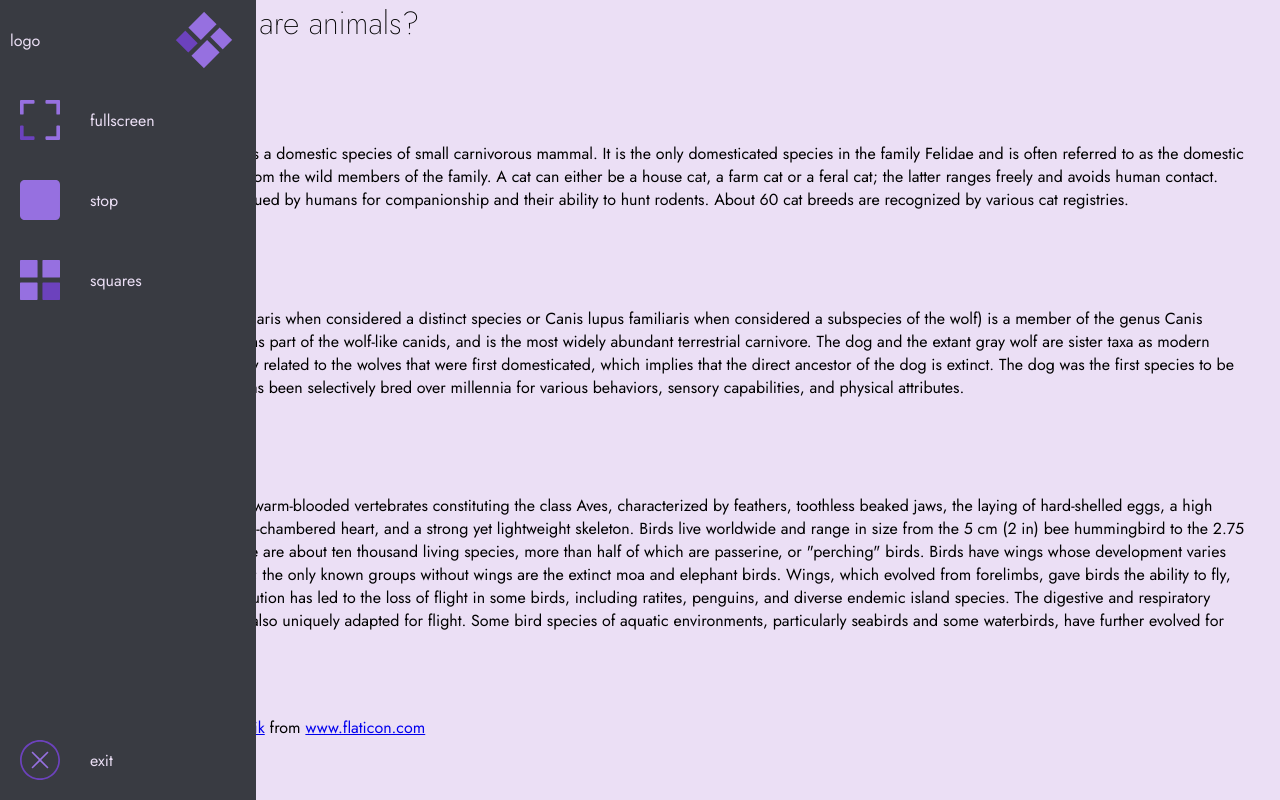
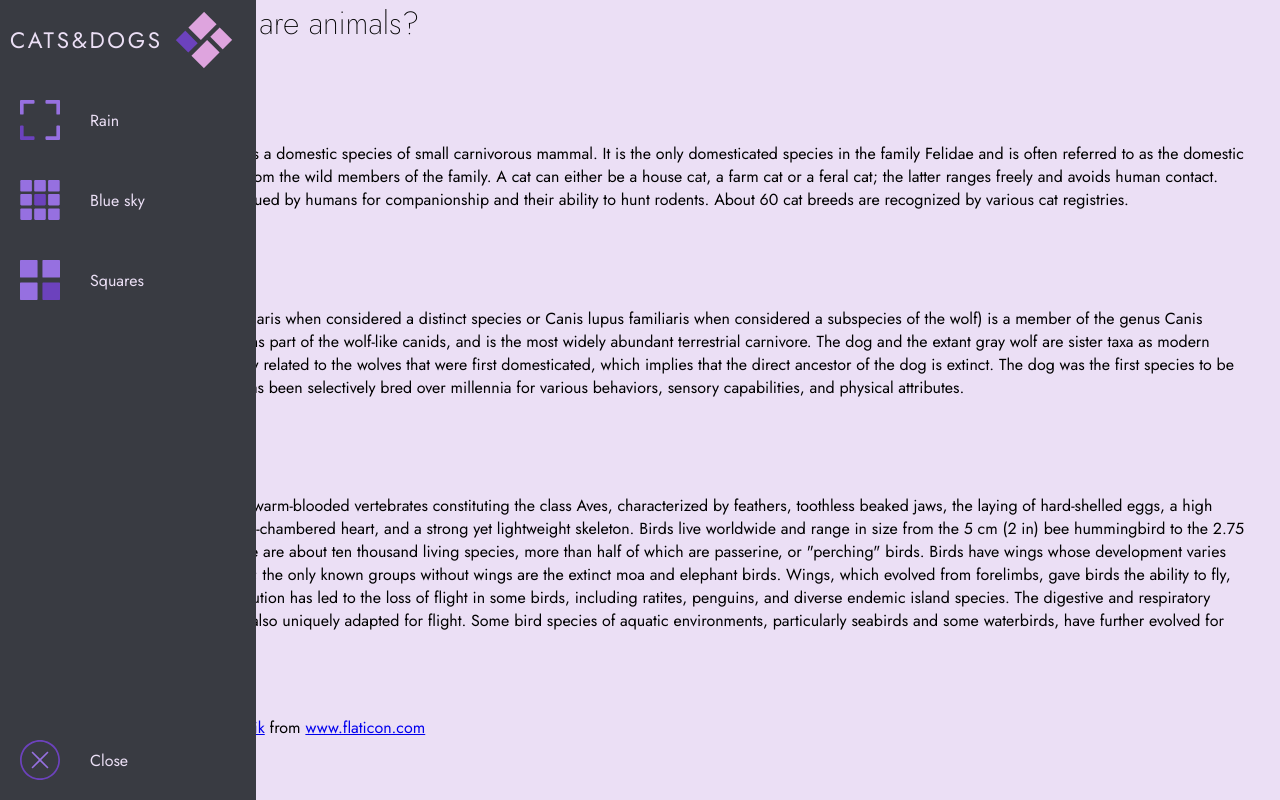
Before and after one commit to BoxOfYogurt/Responsive_navbar, a plain HTML site: page index.html in a window 1280 px wide. Drawn offline with Linux system fonts and the light colour scheme.

Commit message:
replaced a svg...it was cooler

```diff
--- a/index.html
+++ b/index.html
@@ -13,9 +13,10 @@
     <div class="wrapper">
         <nav class="navbar">
             <ul class="navbar-nav">
-                <li class="logo">
+                <li class="logo nav-item">
                     <a class="nav-link" href="#">
-                        <svg version="1.1" id="Capa_1" xmlns="http://www.w3.org/2000/svg"
+                        <span class="link-text logo-text">cats&dogs</span>
+                        <svg id="1" version="1.1" id="Capa_1" xmlns="http://www.w3.org/2000/svg"
                             xmlns:xlink="http://www.w3.org/1999/xlink" x="0px" y="0px" viewBox="0 0 384 384"
                             style="enable-background:new 0 0 384 384;" xml:space="preserve">
                             <g>
@@ -29,13 +30,12 @@
                                 </g>
                             </g>
                         </svg>
-                        <span class="link-text">logo</span>
                     </a>
                 </li>
                 <li class="nav-item">
                     <a class="nav-link" href="#">
 
-                        <svg version="1.1" id="Capa_1" xmlns="http://www.w3.org/2000/svg"
+                        <svg id="2" version="1.1" id="Capa_1" xmlns="http://www.w3.org/2000/svg"
                             xmlns:xlink="http://www.w3.org/1999/xlink" x="0px" y="0px" viewBox="0 0 469.333 469.333"
                             style="enable-background:new 0 0 469.333 469.333;" xml:space="preserve">
                             <g>
@@ -56,29 +56,51 @@
                                 </g>
                             </g>
                         </svg>
-                        <span class="link-text">fullscreen</span>
+                        <span class="link-text">Rain</span>
                     </a>
                 </li>
                 <li class="nav-item">
                     <a class="nav-link" href="#">
 
-                        <svg version="1.1" id="Layer_1" xmlns="http://www.w3.org/2000/svg"
-                            xmlns:xlink="http://www.w3.org/1999/xlink" x="0px" y="0px" viewBox="0 0 493.56 493.56"
-                            style="enable-background:new 0 0 493.56 493.56;" xml:space="preserve">
+                        <svg version="1.1" id="Capa_1" xmlns="http://www.w3.org/2000/svg"
+                            xmlns:xlink="http://www.w3.org/1999/xlink" x="0px" y="0px" viewBox="0 0 360.49 360.49"
+                            style="enable-background:new 0 0 360.49 360.49;" xml:space="preserve">
+                            <g>
                                 <g>
                                     <g class="fa-primary">
-                                    <path d="M438.254,0H58.974C27.502,0,0.006,25.992,0.006,57.472v379.256c0,31.48,27.496,56.832,58.968,56.832h379.28
-			                        c31.468,0,55.3-25.352,55.3-56.832V57.472C493.554,25.992,469.722,0,438.254,0z" />
+                                        <path d="M96.653,0H13.061C7.29,0,2.612,4.678,2.612,10.449v83.592c0,5.771,4.678,10.449,10.449,10.449h83.592
+				                            c5.771,0,10.449-4.678,10.449-10.449V10.449C107.102,4.678,102.424,0,96.653,0z" />
+                                        <path d="M222.041,0h-83.592C132.678,0,128,4.678,128,10.449v83.592c0,5.771,4.678,10.449,10.449,10.449h83.592
+				                            c5.771,0,10.449-4.678,10.449-10.449V10.449C232.49,4.678,227.812,0,222.041,0z" />
+                                        <path
+                                            d="M96.653,125.388H13.061c-5.771,0-10.449,4.678-10.449,10.449v83.592c0,5.771,4.678,10.449,10.449,10.449h83.592
+				                            c5.771,0,10.449-4.678,10.449-10.449v-83.592C107.102,130.066,102.424,125.388,96.653,125.388z" />
+                                        <path class="fa-secondary"
+                                            d="M222.041,125.388h-83.592c-5.771,0-10.449,4.678-10.449,10.449v83.592c0,5.771,4.678,10.449,10.449,10.449h83.592
+				                            c5.771,0,10.449-4.678,10.449-10.449v-83.592C232.49,130.066,227.812,125.388,222.041,125.388z" />
+                                        <path d="M347.429,0h-83.592c-5.771,0-10.449,4.678-10.449,10.449v83.592c0,5.771,4.678,10.449,10.449,10.449h83.592
+			                            	c5.771,0,10.449-4.678,10.449-10.449V10.449C357.878,4.678,353.199,0,347.429,0z" />
+                                        <path
+                                            d="M347.429,125.388h-83.592c-5.771,0-10.449,4.678-10.449,10.449v83.592c0,5.771,4.678,10.449,10.449,10.449h83.592
+				                            c5.771,0,10.449-4.678,10.449-10.449v-83.592C357.878,130.066,353.199,125.388,347.429,125.388z" />
+                                        <path d="M96.653,256H13.061c-5.771,0-10.449,4.678-10.449,10.449v83.592c0,5.771,4.678,10.449,10.449,10.449h83.592
+				                            c5.771,0,10.449-4.678,10.449-10.449v-83.592C107.102,260.678,102.424,256,96.653,256z" />
+                                        <path d="M222.041,256h-83.592c-5.771,0-10.449,4.678-10.449,10.449v83.592c0,5.771,4.678,10.449,10.449,10.449h83.592
+				                            c5.771,0,10.449-4.678,10.449-10.449v-83.592C232.49,260.678,227.812,256,222.041,256z" />
+                                        <path
+                                            d="M347.429,256h-83.592c-5.771,0-10.449,4.678-10.449,10.449v83.592c0,5.771,4.678,10.449,10.449,10.449h83.592
+				                            c5.771,0,10.449-4.678,10.449-10.449v-83.592C357.878,260.678,353.199,256,347.429,256z" />
                                     </g>
                                 </g>
-                        </svg>
-                        <span class="link-text">stop</span>
+                            </g>
+                            <span class="link-text">Blue sky</span>
                     </a>
                 </li>
                 <li class="nav-item">
                     <a class="nav-link" href="#">
-
-                        <svg height="444pt" viewBox="0 0 444 444" width="444pt" xmlns="http://www.w3.org/2000/svg">
+                        <svg id="4" height="444pt" viewBox="0 0 444 444" width="444pt"
+                            xmlns="http://www.w3.org/2000/svg">
+                            <g>
                                 <g class="fa-primary">
                                     <path
                                         d="m7 0h181c3.867188 0 7 3.132812 7 7v181c0 3.867188-3.132812 7-7 7h-181c-3.867188 0-7-3.132812-7-7v-181c0-3.867188 3.132812-7 7-7zm0 0" />
@@ -89,13 +111,14 @@
                                     <path class="fa-secondary"
                                         d="m256 249h181c3.867188 0 7 3.132812 7 7v181c0 3.867188-3.132812 7-7 7h-181c-3.867188 0-7-3.132812-7-7v-181c0-3.867188 3.132812-7 7-7zm0 0" />
                                 </g>
+                            </g>
                         </svg>
-                        <span class="link-text">squares</span>
+                        <span class="link-text">Squares</span>
                     </a>
                 </li>
                 <li class="nav-item">
                     <a class="nav-link" href="#">
-                        <svg version="1.1" id="Layer_1" xmlns="http://www.w3.org/2000/svg"
+                        <svg id="5" version="1.1" id="Layer_1" xmlns="http://www.w3.org/2000/svg"
                             xmlns:xlink="http://www.w3.org/1999/xlink" x="0px" y="0px" viewBox="0 0 512 512"
                             style="enable-background:new 0 0 512 512;" xml:space="preserve">
                             <g>
@@ -113,7 +136,7 @@
                                 </g>
                             </g>
                         </svg>
-                        <span class="link-text">exit</span>
+                        <span class="link-text">Close</span>
                     </a>
                 </li>
             </ul>
```
Also changed, not shown: svg/grid.svg (added). Lines whose indentation alone changed are shown as unchanged.
